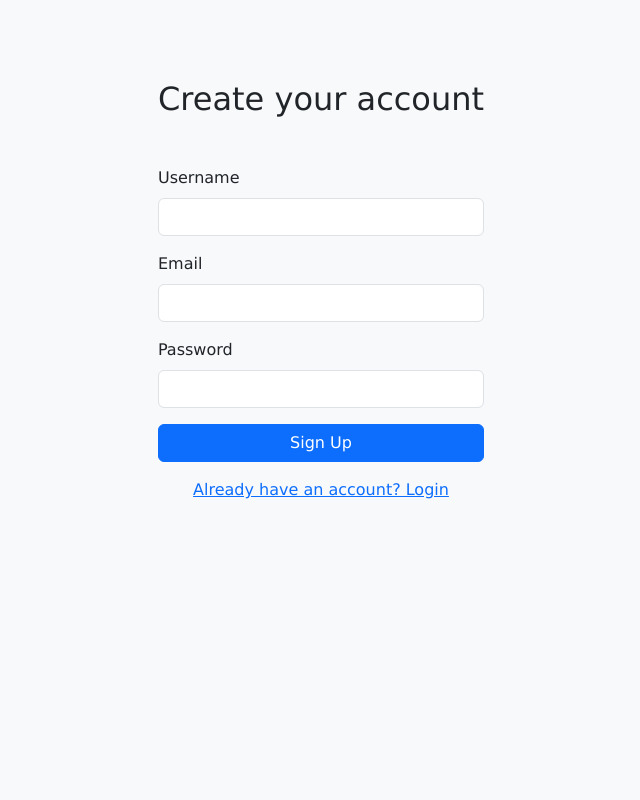
After one commit to justpr09rammer/ReBankingProjectFinal, a Spring app: template src/main/resources/templates/signup.html in a window 1280 px wide. The commit adds this page. Shown: the whole page, without its empty margins (319-959 px from the left). Run offline with Thymeleaf, Linux system fonts and the light colour scheme; the template is opened without the code that fills it, so the values that code supplies are empty; some of the project's set-up classes (security, data sources, template engines, error pages and the like) are left out, and stand-ins take their place.

Commit message:
Add signup page and configure security for public routes
Co-authored-by: nihad.gojayev.std <nihad.gojayev.std@bhos.edu.az>

```diff
--- a/build.gradle
+++ b/build.gradle
@@ -10,7 +10,6 @@ version = '0.0.1-SNAPSHOT'
 java {
     toolchain {
         languageVersion = JavaLanguageVersion.of(17)
-        vendor = JvmVendorSpec.AZUL
     }
 }
 
--- a/src/main/java/com/example/bankingprojectfinal/Controller/ViewController.java
+++ b/src/main/java/com/example/bankingprojectfinal/Controller/ViewController.java
@@ -10,6 +10,11 @@ public class ViewController {
 		return "login";
 	}
 
+	@GetMapping("/signup")
+	public String signup() {
+		return "signup";
+	}
+
 	@GetMapping("/home")
 	public String home() {
 		return "home";
--- a/src/main/resources/templates/login.html
+++ b/src/main/resources/templates/login.html
@@ -54,6 +54,9 @@
             <div class="mt-3 text-danger" th:if="${param.error}">Invalid username or password</div>
             <div class="mt-3 text-success" th:if="${param.logout}">You have been logged out</div>
         </form>
+        <div class="mt-3 text-center">
+            <a th:href="@{/signup}">Don't have an account? Sign up</a>
+        </div>
     </div>
 </div>
 <script src="https://cdn.jsdelivr.net/npm/bootstrap@5.3.0/dist/js/bootstrap.bundle.min.js"></script>
--- /dev/null
+++ b/src/main/resources/templates/signup.html
@@ -0,0 +1,70 @@
+<!DOCTYPE html>
+<html xmlns:th="http://www.thymeleaf.org" lang="en">
+<head>
+    <meta charset="UTF-8"/>
+    <title>Sign Up - PaymentSystem</title>
+    <link href="https://cdn.jsdelivr.net/npm/bootstrap@5.3.0/dist/css/bootstrap.min.css" rel="stylesheet"/>
+    <style>
+        body { font-family: Verdana, sans-serif; background-color: #f8f9fa; height: 100vh; margin: 0; display: flex; flex-direction: column; align-items: center; justify-content: flex-start; }
+        .main-wrapper { margin-top: 80px; display: flex; flex-direction: column; align-items: center; }
+        .signup-box { width: 100%; max-width: 400px; }
+        .header { margin-bottom: 40px; text-align: center; }
+    </style>
+</head>
+<body>
+<div class="main-wrapper">
+    <div class="header">
+        <h2>Create your account</h2>
+    </div>
+
+    <div class="signup-box">
+        <form id="signupForm">
+            <div class="mb-3">
+                <label for="username" class="form-label">Username</label>
+                <input name="username" type="text" id="username" class="form-control" required />
+            </div>
+            <div class="mb-3">
+                <label for="email" class="form-label">Email</label>
+                <input name="email" type="email" id="email" class="form-control" required />
+            </div>
+            <div class="mb-3">
+                <label for="password" class="form-label">Password</label>
+                <input name="password" type="password" id="password" class="form-control" required />
+            </div>
+            <button type="submit" class="btn btn-primary w-100">Sign Up</button>
+            <div id="message" class="mt-3"></div>
+        </form>
+        <div class="mt-3 text-center">
+            <a th:href="@{/login}">Already have an account? Login</a>
+        </div>
+    </div>
+</div>
+
+<script>
+document.getElementById('signupForm').addEventListener('submit', async function (e) {
+    e.preventDefault();
+    const payload = {
+        username: document.getElementById('username').value,
+        email: document.getElementById('email').value,
+        password: document.getElementById('password').value
+    };
+    const res = await fetch('/auth/signup', {
+        method: 'POST',
+        headers: { 'Content-Type': 'application/json' },
+        body: JSON.stringify(payload)
+    });
+    const message = document.getElementById('message');
+    if (res.ok) {
+        message.className = 'mt-3 text-success';
+        message.textContent = 'Sign up successful. Please check your email to verify your account.';
+        this.reset();
+    } else {
+        const errorText = await res.text();
+        message.className = 'mt-3 text-danger';
+        message.textContent = errorText || 'Sign up failed';
+    }
+});
+</script>
+<script src="https://cdn.jsdelivr.net/npm/bootstrap@5.3.0/dist/js/bootstrap.bundle.min.js"></script>
+</body>
+</html>
```
Also changed, not shown: src/main/java/com/example/bankingprojectfinal/security/config/SecurityConfiguration.java (+13 -1 lines).
